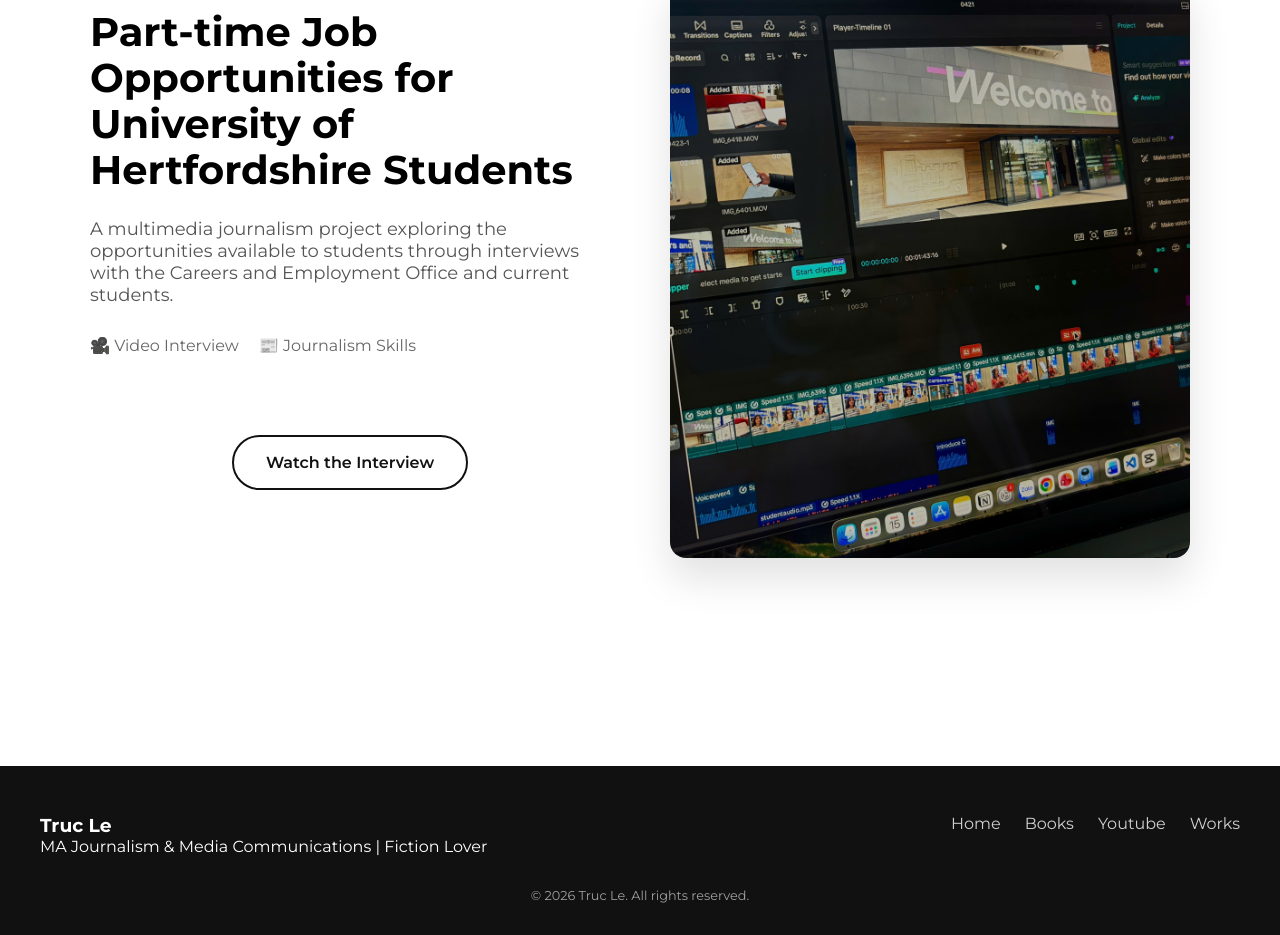
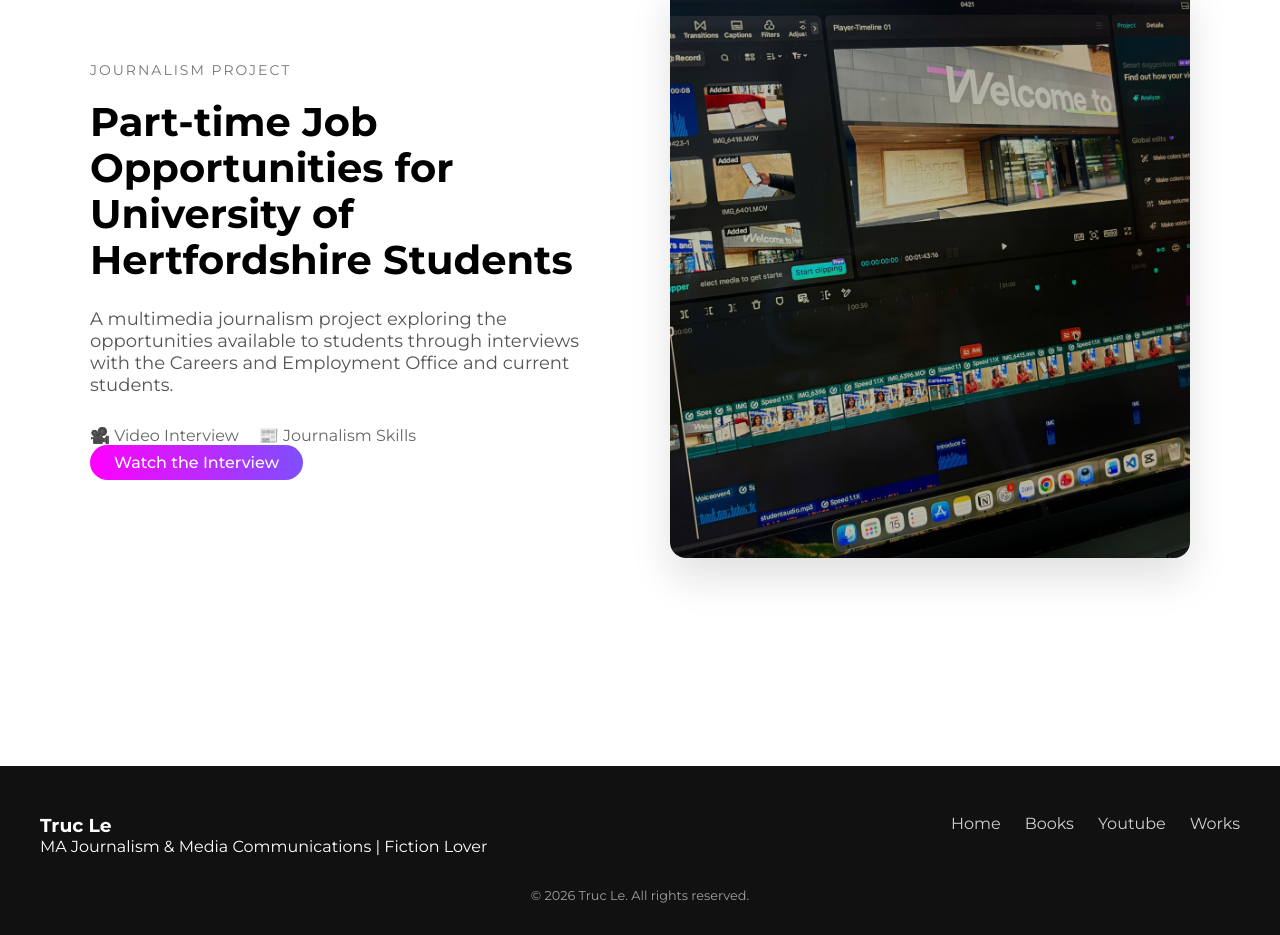
Before and after one commit to icednoir/website1, a plain HTML site: page index.html in a window 1280 px wide. Shown: the part 1145-2080 px from the top of the page. Drawn offline with Linux system fonts and the light colour scheme.

Commit message:
Replace scroll container with button for video link

```diff
--- a/index.html
+++ b/index.html
@@ -87,11 +87,8 @@
 
             </div>
 
-            <div class="scroll-container">
-                <a href="https://www.youtube.com/embed/oXSh0nprH10" class="scroll-btn">
-                Watch the Interview
-                </a>
-            </div>
+            <button class="btn-visit"><a href="https://www.youtube.com/embed/oXSh0nprH10">Watch the Interview</a></button>
+
         </div>
 
         <div class="hero-image">
```
